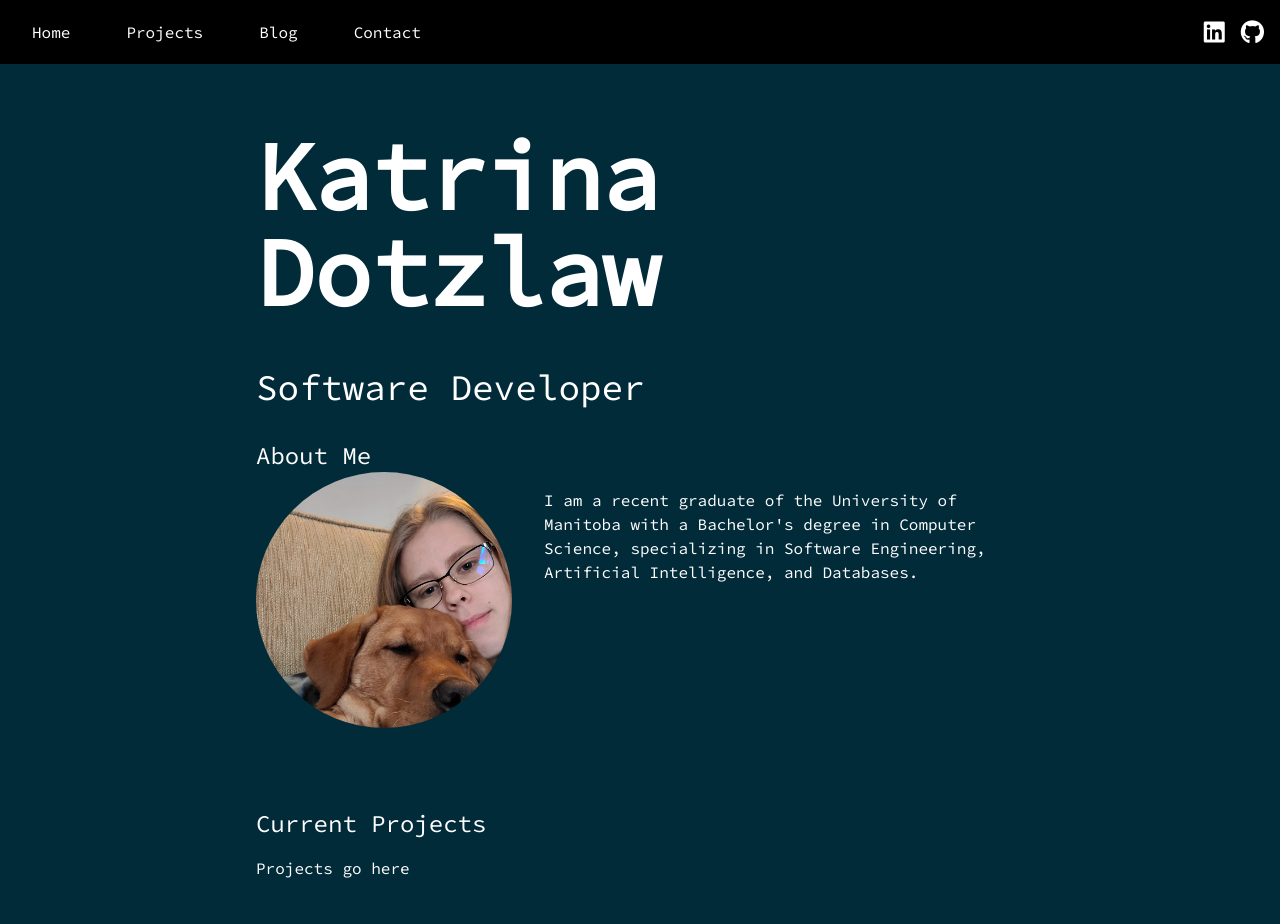
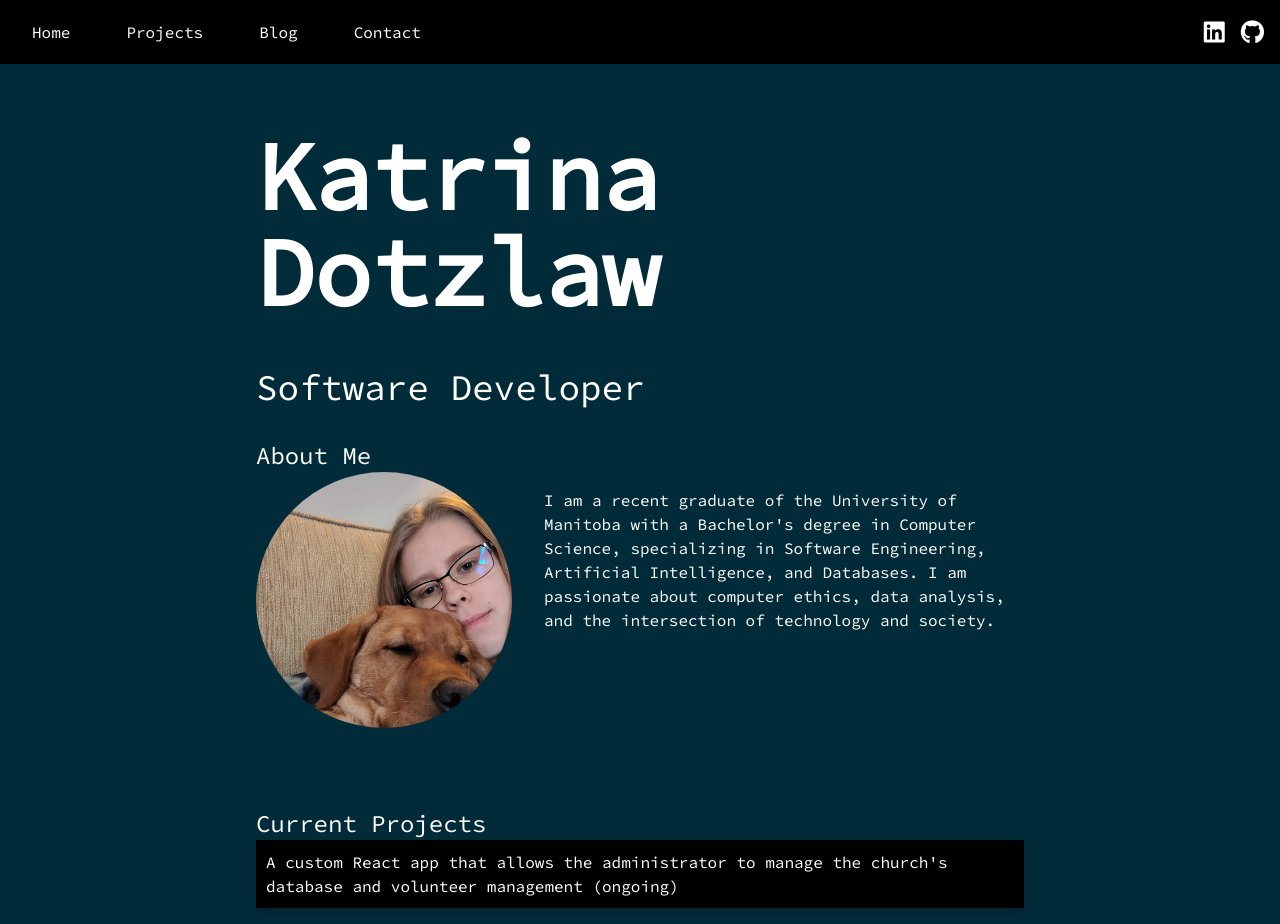
Before and after one commit to kdotzlaw/website, a React (Create React App) app in the folder portfolio-website/: page / in a window 1280 px wide. Built offline with nearby package versions, Linux system fonts and the light colour scheme.

Commit message:
backbone of contact form

```diff
--- a/portfolio-website/src/components/Blog.js
+++ b/portfolio-website/src/components/Blog.js
@@ -24,5 +24,4 @@ const Blog = () => {
         </div>
     );
 };
-
 export default Blog;
--- a/portfolio-website/src/components/Contact.js
+++ b/portfolio-website/src/components/Contact.js
@@ -22,7 +22,7 @@ const Contact = () => {
     };
 
     return (
-        <div id='contact-body' className="pt-12 px-4 sm:px-6 lg:px-8">
+        <div id='body' className="pt-12 px-4 sm:px-6 lg:px-8">
             <div id='contact-header' className="py-16">
                 <div className="container mx-auto">
                     <h1 className="text-6xl font-bold text-center">Contact</h1>
@@ -30,39 +30,39 @@ const Contact = () => {
                 </div>
             </div>
             <div id='contact-content' className="container mx-auto py-4">
-                <form onSubmit={handleSubmit} className="max-w-lg mx-auto">
+                <form onSubmit={handleSubmit} className="max-w-lg mx-auto card">
                     <div className="mb-4">
-                        <label htmlFor="name" className="block text-gray-700 text-sm font-bold mb-2">Name</label>
+                        <label htmlFor="name" className="block text-white-700 text-sm font-bold mb-2">Name</label>
                         <input
                             type="text"
                             id="name"
                             name="name"
                             value={formData.name}
                             onChange={handleChange}
-                            className="shadow appearance-none border rounded w-full py-2 px-3 text-gray-700 leading-tight focus:outline-none focus:shadow-outline"
+                            className="shadow appearance-none border rounded w-full py-2 px-3 text-white-700 leading-tight focus:outline-none focus:shadow-outline"
                             required
                         />
                     </div>
                     <div className="mb-4">
-                        <label htmlFor="email" className="block text-gray-700 text-sm font-bold mb-2">Email</label>
+                        <label htmlFor="email" className="block text-white-700 text-sm font-bold mb-2">Email</label>
                         <input
                             type="email"
                             id="email"
                             name="email"
                             value={formData.email}
                             onChange={handleChange}
-                            className="shadow appearance-none border rounded w-full py-2 px-3 text-gray-700 leading-tight focus:outline-none focus:shadow-outline"
+                            className="shadow appearance-none border rounded w-full py-2 px-3 text-white-700 leading-tight focus:outline-none focus:shadow-outline"
                             required
                         />
                     </div>
                     <div className="mb-6">
-                        <label htmlFor="message" className="block text-gray-700 text-sm font-bold mb-2">Message</label>
+                        <label htmlFor="message" className="block text-white-700 text-sm font-bold mb-2">Message</label>
                         <textarea
                             id="message"
                             name="message"
                             value={formData.message}
                             onChange={handleChange}
-                            className="shadow appearance-none border rounded w-full py-2 px-3 text-gray-700 leading-tight focus:outline-none focus:shadow-outline h-32"
+                            className="shadow appearance-none border rounded w-full py-2 px-3 text-white-700 leading-tight focus:outline-none focus:shadow-outline h-32"
                             required
                         ></textarea>
                     </div>
--- a/portfolio-website/src/components/Home.js
+++ b/portfolio-website/src/components/Home.js
@@ -18,7 +18,7 @@ const Home = () => {
               <article className='py-4 text-pretty flex-1'>
                 <p className="text-wrap">
                   I am a recent graduate of the University of Manitoba with a Bachelor's degree in Computer Science,
-                  specializing in Software Engineering, Artificial Intelligence, and Databases.
+                  specializing in Software Engineering, Artificial Intelligence, and Databases. I am passionate about computer ethics, data analysis, and the intersection of technology and society.
                 </p>
               </article>
             </div>
@@ -28,7 +28,11 @@ const Home = () => {
       <div id='home-content' className="container mx-auto py-4 text-left max-w-3xl">
         <div id='curr-proj-container mx-auto text-left'>
             <h2 className='text-2xl'>Current Projects</h2>
-            <p className='py-4 text-wrap'>Projects go here</p>
+            <div className='py-4 text-wrap card'>
+                  <ul>
+                    <li>A custom React app that allows the administrator to manage the church's database and volunteer management (ongoing)</li>
+                  </ul>
+              </div>
         </div>
       </div>
     </div>
```
